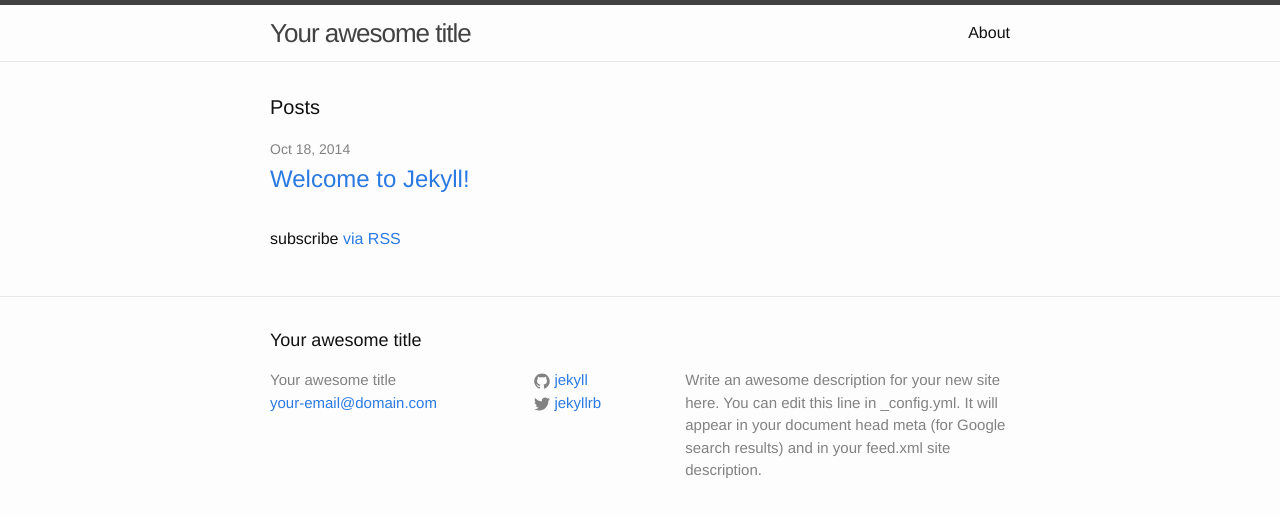
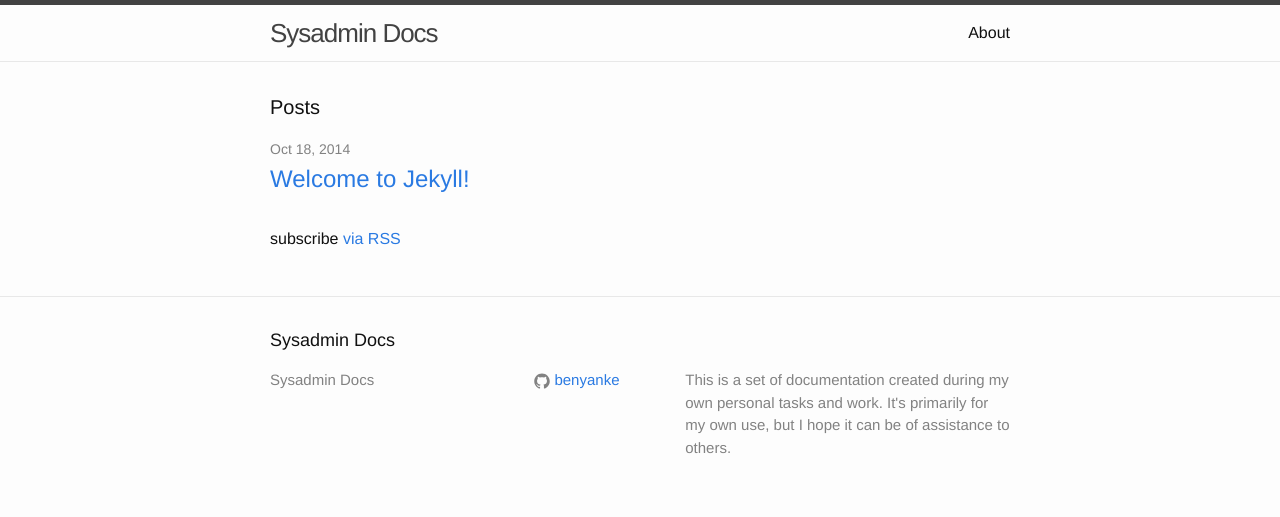
Before and after one commit to benyanke/docs, a Jekyll site: the page built from index.html, in a window 1280 px wide. Shown: the top 517 px of the page. Built offline with Jekyll 4.4.1, drawn with Linux system fonts in a browser that asks for light colours.

Commit message:
Adjusting config

```diff
--- a/_config.yml
+++ b/_config.yml
@@ -1,14 +1,15 @@
 # Site settings
-title: Your awesome title
-email: your-email@domain.com
+title: Sysadmin Docs
+# email: benyanke@gmail.com
 description: > # this means to ignore newlines until "baseurl:"
-  Write an awesome description for your new site here. You can edit this
-  line in _config.yml. It will appear in your document head meta (for
-  Google search results) and in your feed.xml site description.
-baseurl: "/example" # the subpath of your site, e.g. /blog/
-url: "http://jekyll.github.io" # the base hostname & protocol for your site
-twitter_username: jekyllrb
-github_username:  jekyll
+
+  This is a set of documentation created during my own personal tasks
+  and work. It's primarily for my own use, but I hope it can be of
+  assistance to others.
+baseurl: "/" # the subpath of your site, e.g. /blog/
+url: "https://docs.yanke.io" # the base hostname & protocol for your site
+# twitter_username: jekyllrb
+github_username:  benyanke
 
 # Build settings
 markdown: kramdown
```
